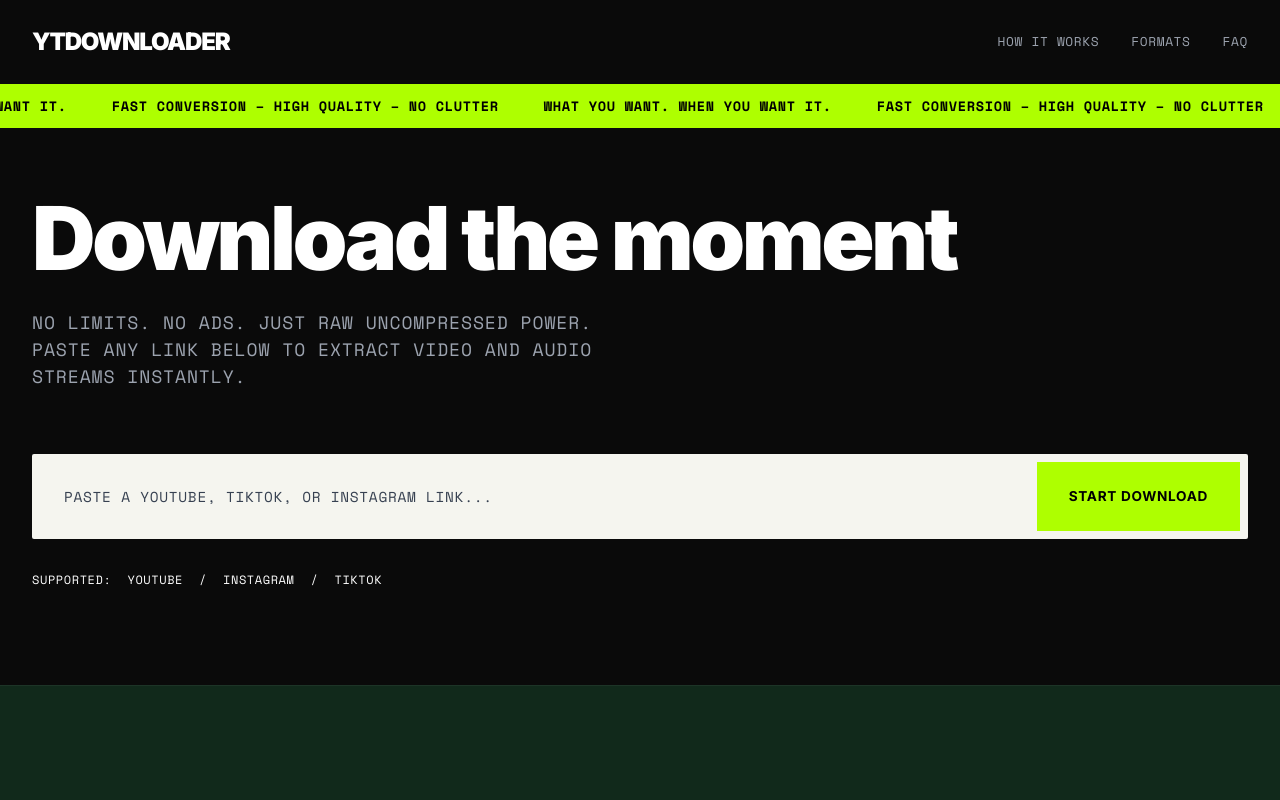
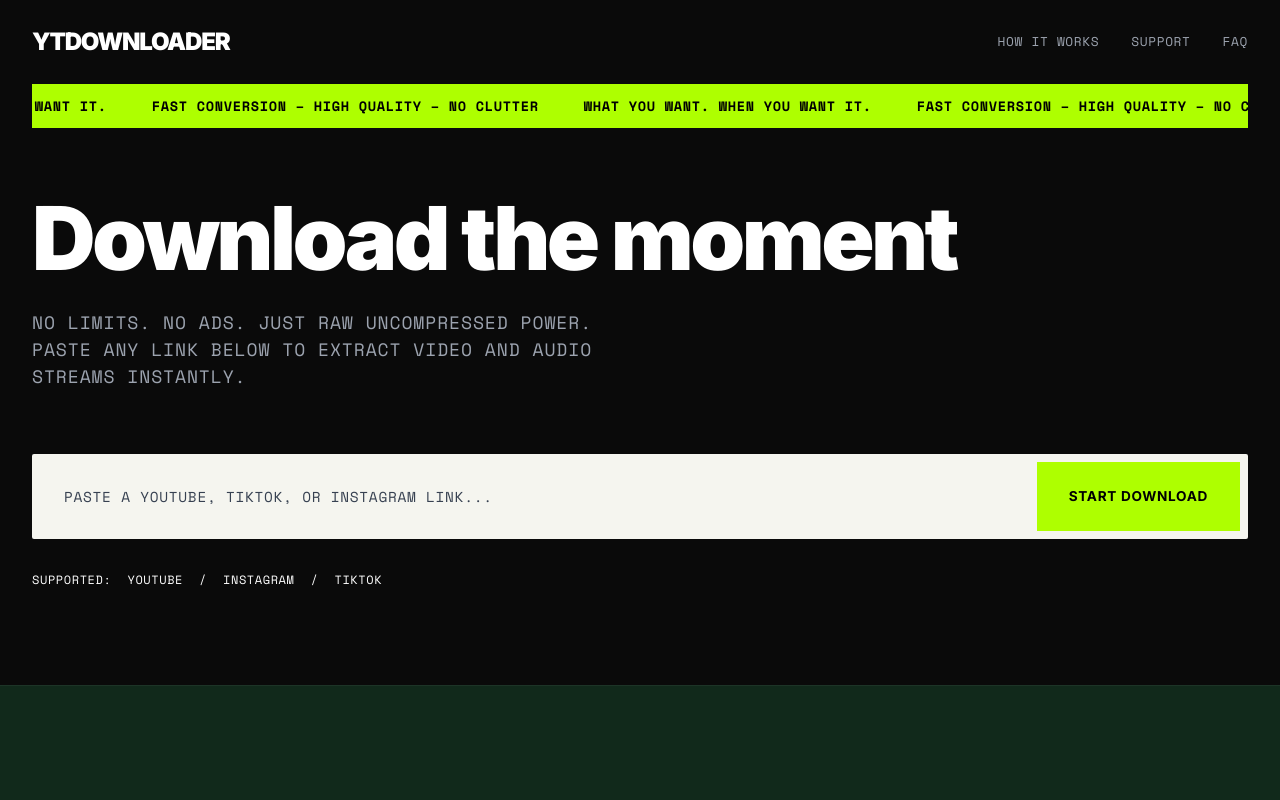
Before and after one commit to firOLA3/ytdownloader, a React (Vite) app in the folder frontend/: page / in a window 1280 px wide. Shown: the top 800 px of the page. Built offline with nearby package versions, Linux system fonts and the light colour scheme.

Commit message:
alignment

```diff
--- a/frontend/src/components/CTA.css
+++ b/frontend/src/components/CTA.css
@@ -3,7 +3,8 @@
   flex-direction: column;
   align-items: center;
   text-align: center;
-  padding: 6rem 0;
+  padding-top: 6rem;
+  padding-bottom: 6rem;
 }
 
 .cta-label {
--- a/frontend/src/components/CTA.jsx
+++ b/frontend/src/components/CTA.jsx
@@ -2,12 +2,16 @@ import React from 'react';
 import './CTA.css';
 
 const CTA = () => {
+  const scrollToTop = () => {
+    window.scrollTo({ top: 0, behavior: 'smooth' });
+  };
+
   return (
     <section className="cta section-padding">
       <div className="container cta-container">
         <div className="cta-label mono text-neon">READY WHEN YOU ARE</div>
         <h2 className="cta-title">Your next download starts with a link.</h2>
-        <button className="cta-button bg-neon">PASTE A LINK</button>
+        <button className="cta-button bg-neon" onClick={scrollToTop}>PASTE A LINK</button>
       </div>
     </section>
   );
--- a/frontend/src/components/Footer.css
+++ b/frontend/src/components/Footer.css
@@ -1,7 +1,7 @@
 .footer-status {
   display: flex;
   justify-content: space-between;
-  padding: 1rem 2rem;
+  padding: 1rem 0;
   font-size: 0.75rem;
   border-bottom: 1px solid rgba(255, 255, 255, 0.1);
 }
@@ -14,7 +14,7 @@
 
 .footer {
   color: var(--text-black);
-  padding: 2rem;
+  padding: 2rem 0;
 }
 
 .footer-content {
--- a/frontend/src/components/Footer.jsx
+++ b/frontend/src/components/Footer.jsx
@@ -5,12 +5,12 @@ import './Footer.css';
 const Footer = () => {
   return (
     <>
-      <div className="footer-status mono">
+      <div className="footer-status mono container">
         <span className="text-neon">• SERVICE ONLINE / 99.98% UPTIME</span>
         <span className="footer-status-right text-gray">GLOBAL EDGE / 21 SEPT 2026</span>
       </div>
       <footer className="footer bg-neon">
-        <div className="footer-content">
+        <div className="footer-content container">
         <div className="footer-logo">YTDOWNLOADER</div>
         <div className="footer-center mono">USE RESPONSIBLY / PUBLIC CONTENT ONLY</div>
         <div className="footer-icon">
--- a/frontend/src/components/Header.css
+++ b/frontend/src/components/Header.css
@@ -38,7 +38,7 @@
 
 .header-ticker {
   color: var(--text-black);
-  padding: 0.75rem 0;
+  padding: 0.75rem 0.5rem;
   overflow: hidden;
   white-space: nowrap;
   font-size: 0.85rem;
--- a/frontend/src/components/Header.jsx
+++ b/frontend/src/components/Header.jsx
@@ -4,19 +4,21 @@ import './Header.css';
 const Header = () => {
   return (
     <header className="header">
-      <div className="header-nav">
+      <div className="header-nav container">
         <div className="logo">YTDOWNLOADER</div>
         <nav className="nav-links mono">
           <a href="#how-it-works">HOW IT WORKS</a>
-          <a href="#formats">FORMATS</a>
+          <a href="#support">SUPPORT</a>
           <a href="#faq">FAQ</a>
         </nav>
       </div>
 
-      <div className="header-ticker bg-neon mono">
-        <div className="ticker-content">
-          WHAT YOU WANT. WHEN YOU WANT IT. &nbsp;&nbsp;&nbsp; FAST CONVERSION – HIGH QUALITY – NO CLUTTER &nbsp;&nbsp;&nbsp;
-          WHAT YOU WANT. WHEN YOU WANT IT. &nbsp;&nbsp;&nbsp; FAST CONVERSION – HIGH QUALITY – NO CLUTTER
+      <div className="container">
+        <div className="header-ticker bg-neon mono">
+          <div className="ticker-content">
+            WHAT YOU WANT. WHEN YOU WANT IT. &nbsp;&nbsp;&nbsp; FAST CONVERSION – HIGH QUALITY – NO CLUTTER &nbsp;&nbsp;&nbsp;
+            WHAT YOU WANT. WHEN YOU WANT IT. &nbsp;&nbsp;&nbsp; FAST CONVERSION – HIGH QUALITY – NO CLUTTER
+          </div>
         </div>
       </div>
     </header>
```
